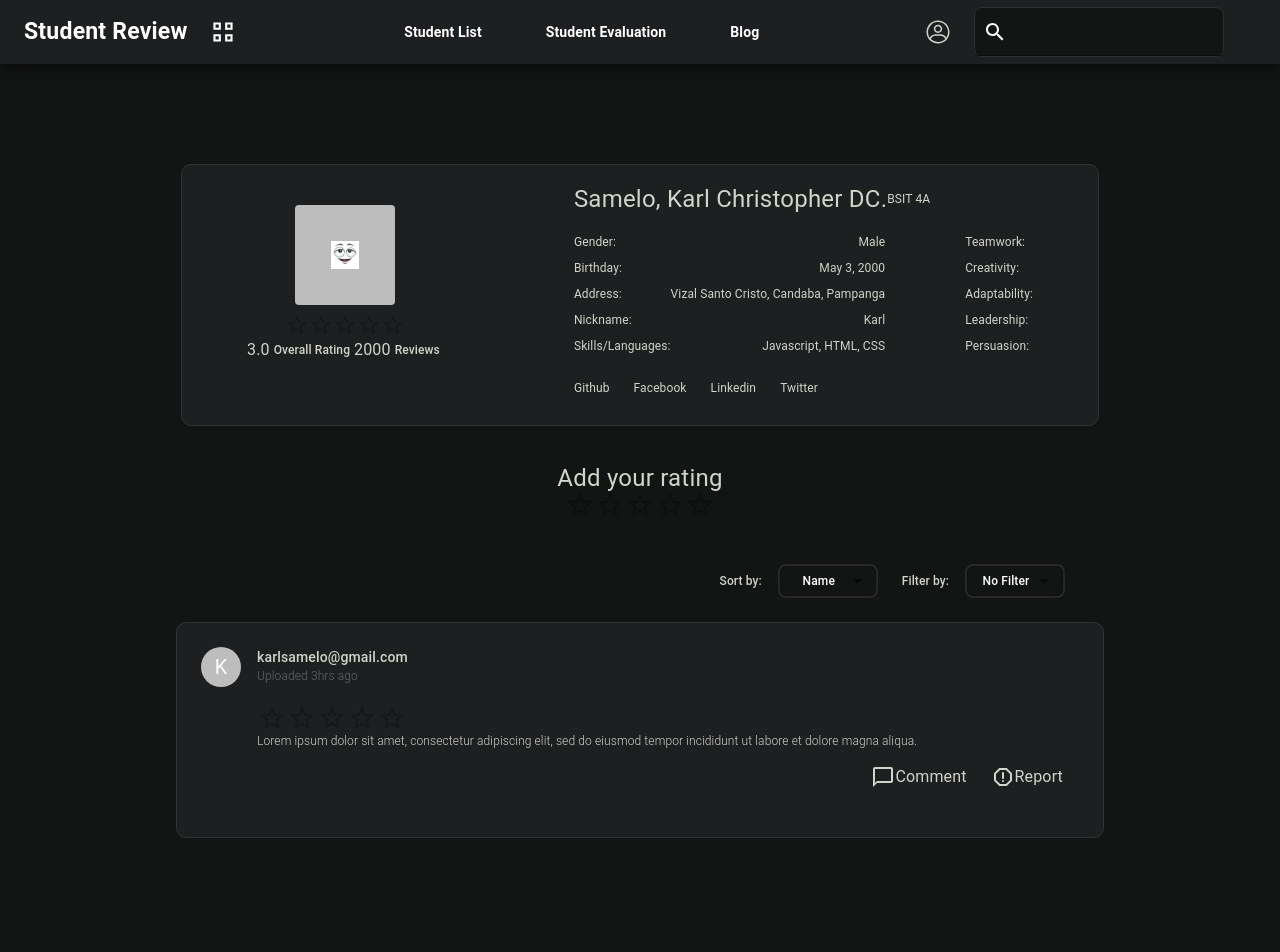
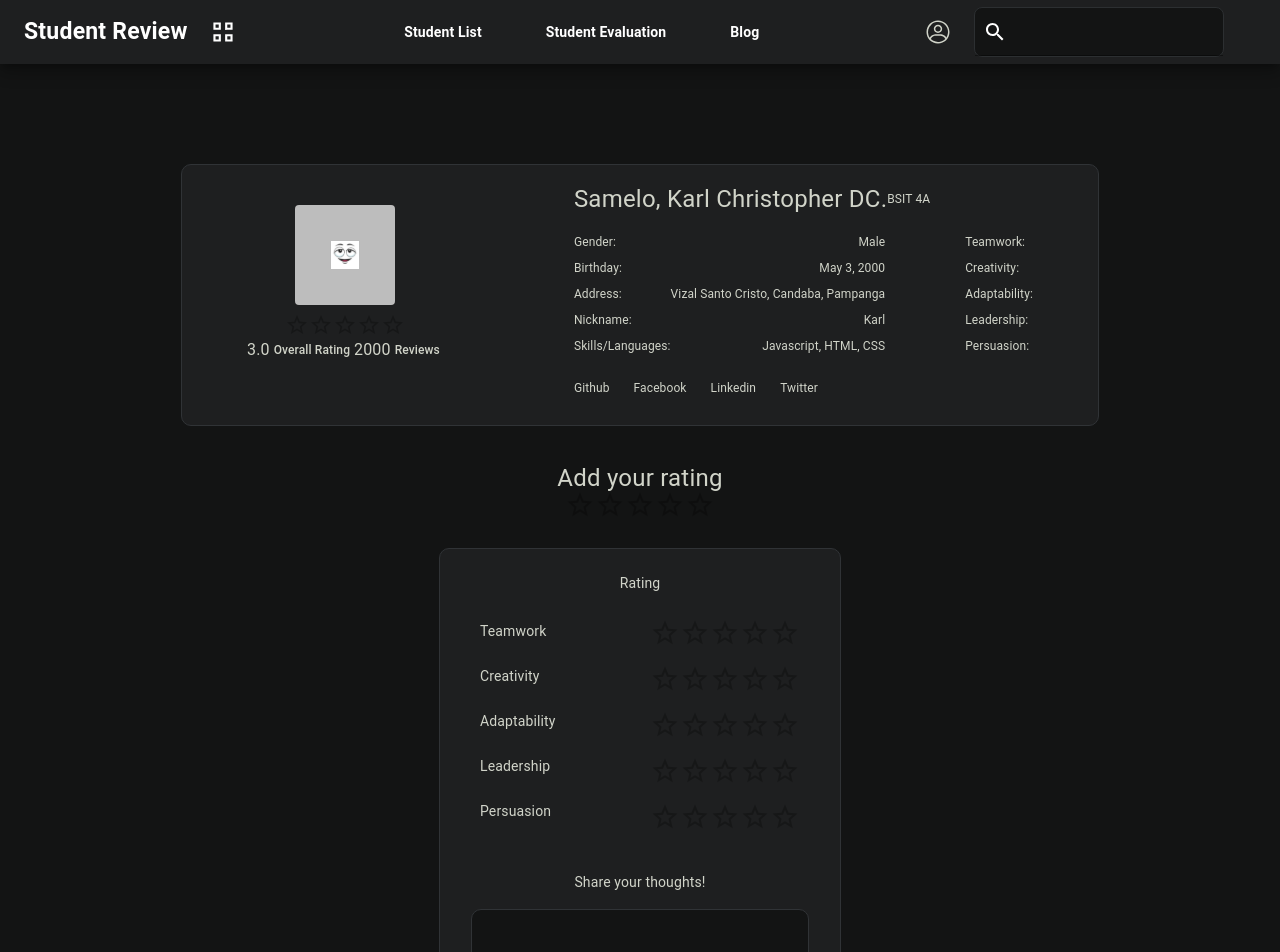
Before and after one commit to Karl02Mae/midterm_web, a React (Create React App) app: page /student in a window 1280 px wide. Shown: the top 952 px of the page. Built offline with nearby package versions, Linux system fonts and the light colour scheme.

Commit message:
RATING BOX ADDED

```diff
--- a/src/components/IndividualStudentList.js
+++ b/src/components/IndividualStudentList.js
@@ -9,6 +9,7 @@ import {
 
 import IndividualStudent from './IndividualStudent';
 import CommentBox from './CommentBox';
+import RatingBox from './RatingBox';
 
 const style = {
     root: {
@@ -92,6 +93,7 @@ export default function IndividualStudentList() {
                         setValue(newValue);
                     }}
                 />
+                <RatingBox />
             </Box>
             <Box sx={style.commentSection}>
                 <Box sx={style.sortfiltContainer}>
--- /dev/null
+++ b/src/components/RatingBox.js
@@ -0,0 +1,176 @@
+import React, { useState } from 'react';
+import {
+    Box,
+    Typography,
+    Rating,
+    Button,
+    TextField
+} from '@mui/material';
+
+const style = {
+    root: {
+        display: 'flex',
+        flexDirection: 'column',
+        backgroundColor: '#1E1F20',
+        height: '556px',
+        width: '400px',
+        marginTop: 3,
+        marginBottom: 2,
+        marginLeft: 'auto',
+        marginRight: 'auto',
+        border: '1px solid #303336',
+        borderRadius: '10px',
+        color: '#D1D4C9',
+    },
+    ratingText: {
+        fontSize: '14px',
+        fontWeight: '400',
+        paddingTop: 3,
+        paddingBottom: 3,
+    },
+    text: {
+        display: 'flex',
+        flexDirection: 'column',
+    },
+    rate: {
+        display: 'flex',
+        flexDirection: 'column',
+    },
+    container: {
+        display: 'flex',
+        justifyContent: 'space-between',
+        alignItems: 'center',
+        paddingLeft: 5,
+        paddingRight: 5,
+    },
+    texts: {
+        marginBottom: 3,
+        fontSize: '14px',
+        textAlign: 'left',
+    },
+    ratings: {
+        marginBottom: 2,
+
+    },
+    comment: {
+        display: 'flex',
+        flexDirection: 'column',
+    },
+    commentBox: {
+        display: 'flex',
+        height: '100px',
+        width: '336px',
+        backgroundColor: '#131414',
+        border: 'solid 1px #303336',
+        borderRadius: '10px',
+        marginLeft: 'auto',
+        marginRight: 'auto',
+    },
+    commentText: {
+        paddingTop: 3,
+        paddingBottom: 2,
+        fontSize: '14px',
+        fontWeight: '400',
+    },
+    submit: {
+        backgroundColor: '#26CE8D',
+        height: '44px',
+        width: '143px',
+        marginTop: 3,
+        marginLeft: 'auto',
+        marginRight: 'auto',
+        fontSize: '14px',
+        color: '#D1D4C9',
+        '&:hover': {
+            backgroundColor: '#D1D4C9',
+            color: 'black',
+        }
+    }
+}
+
+export default function RatingBox() {
+    const [value1, setValue1] = useState('');
+    const [value2, setValue2] = useState('');
+    const [value3, setValue3] = useState('');
+    const [value4, setValue4] = useState('');
+    const [value5, setValue5] = useState('');
+    return (
+        <Box sx={style.root}>
+            <Typography sx={style.ratingText}>
+                Rating
+            </Typography>
+            <Box sx={style.container}>
+                <Box sx={style.text}>
+                    <Typography sx={style.texts}>
+                        Teamwork
+                    </Typography>
+                    <Typography sx={style.texts}>
+                        Creativity
+                    </Typography>
+                    <Typography sx={style.texts}>
+                        Adaptability
+                    </Typography>
+                    <Typography sx={style.texts}>
+                        Leadership
+                    </Typography>
+                    <Typography sx={style.texts}>
+                        Persuasion
+                    </Typography>
+                </Box>
+                <Box sx={style.rate}>
+                    <Rating sx={style.ratings}
+                        name="totalRate"
+                        value={value1}
+                        size='large'
+                        onChange={(event, newValue) => {
+                            setValue1(newValue);
+                        }}
+                    />
+                    <Rating sx={style.ratings}
+                        name="totalRate"
+                        value={value2}
+                        size='large'
+                        onChange={(event, newValue) => {
+                            setValue2(newValue);
+                        }}
+                    />
+                    <Rating sx={style.ratings}
+                        name="totalRate"
+                        value={value3}
+                        size='large'
+                        onChange={(event, newValue) => {
+                            setValue3(newValue);
+                        }}
+                    />
+                    <Rating sx={style.ratings}
+                        name="totalRate"
+                        value={value4}
+                        size='large'
+                        onChange={(event, newValue) => {
+                            setValue4(newValue);
+                        }}
+                    />
+                    <Rating sx={style.ratings}
+                        name="totalRate"
+                        value={value5}
+                        size='large'
+                        onChange={(event, newValue) => {
+                            setValue5(newValue);
+                        }}
+                    />
+                </Box>
+            </Box>
+            <Box sx={style.comment}>
+                <Typography sx={style.commentText}>
+                    Share your thoughts!
+                </Typography>
+                <TextField sx={style.commentBox}
+                    label=""
+                    variant="standard"
+                    InputProps={{ disableUnderline: true }}
+                />
+                <Button sx={style.submit}>Submit</Button>
+            </Box>
+        </Box>
+    )
+}
```
